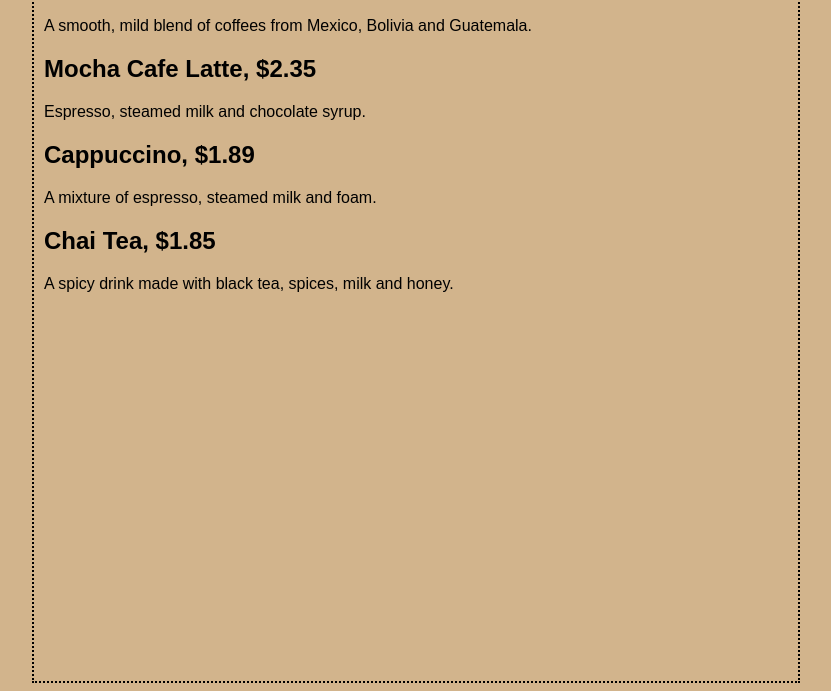
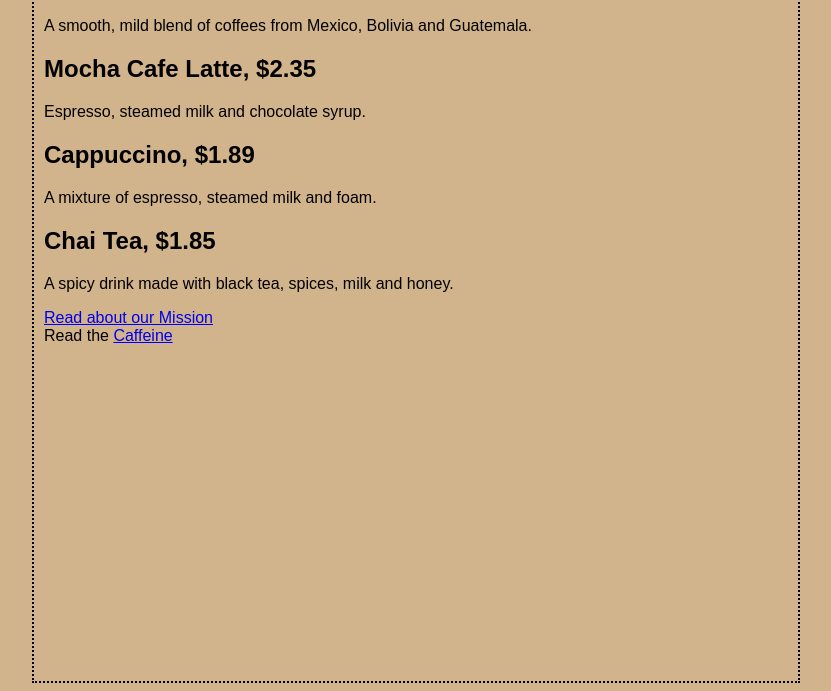
Before and after one commit to GeekyGuang/head-first-html-css, a plain HTML site: page StarBuzz/index.html in a window 1280 px wide. Shown: the part 109-800 px from the top of the page, without its empty margins (224-1055 px from the left). Drawn offline with Linux system fonts and the light colour scheme.

Commit message:
update index

```diff
--- a/StarBuzz/index.html
+++ b/StarBuzz/index.html
@@ -27,5 +27,10 @@
 
         <h2>Chai Tea, $1.85</h2>
         <p>A spicy drink made with black tea, spices, milk and honey.</p>
+        <p>
+            <a href="mission.html">Read about our Mission</a>
+            <br>
+            Read the <a href="http://wickedlysmart.com/buzz">Caffeine</a>
+        </p>
     </body>
 </html>
```
